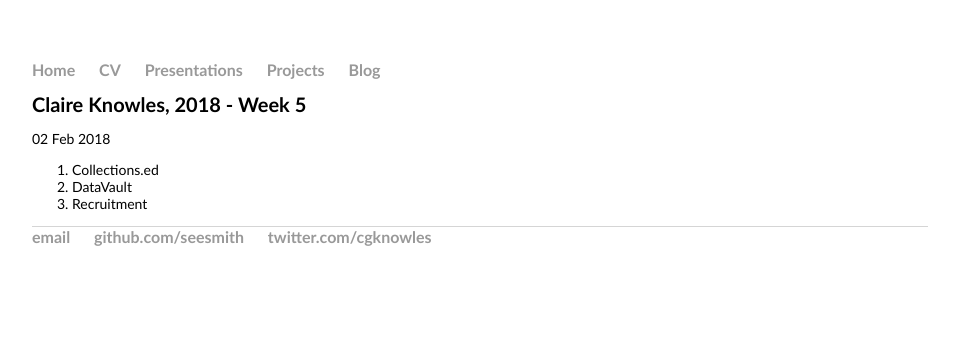
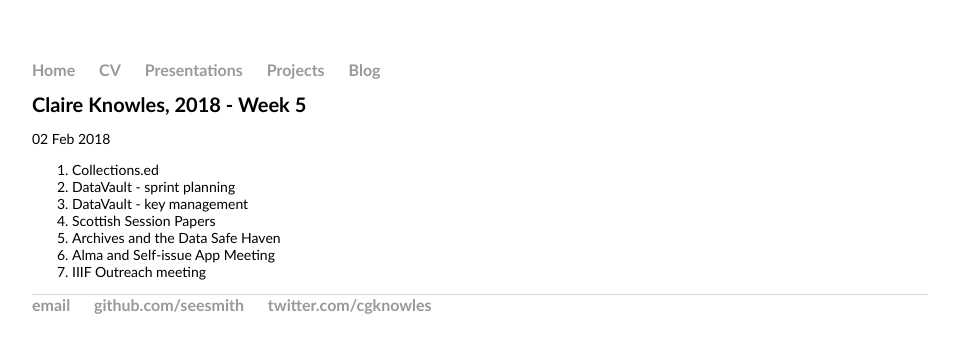
Before and after one commit to seesmith/seesmith.github.io, a Jekyll site: the page built from _posts/2018-02-02-week5.md, in a window 1280 px wide. Shown: the top 353 px of the page, without its empty margins (160-1119 px from the left). Built offline with Jekyll 4.4.1, drawn with Linux system fonts in a browser that asks for light colours.

Commit message:
Update 2018-02-02-week5.md

```diff
--- a/_posts/2018-02-02-week5.md
+++ b/_posts/2018-02-02-week5.md
@@ -6,6 +6,10 @@ date: 2018-02-02
 
 <ol>
 <li>Collections.ed</li>
-<li>DataVault</li>
-<li>Recruitment</li>
+<li>DataVault - sprint planning</li>
+<li>DataVault - key management</li>
+<li>Scottish Session Papers</li>
+<li>Archives and the Data Safe Haven</li>
+<li>Alma and Self-issue App Meeting</li>
+<li>IIIF Outreach meeting</li>
 </ol>
```
